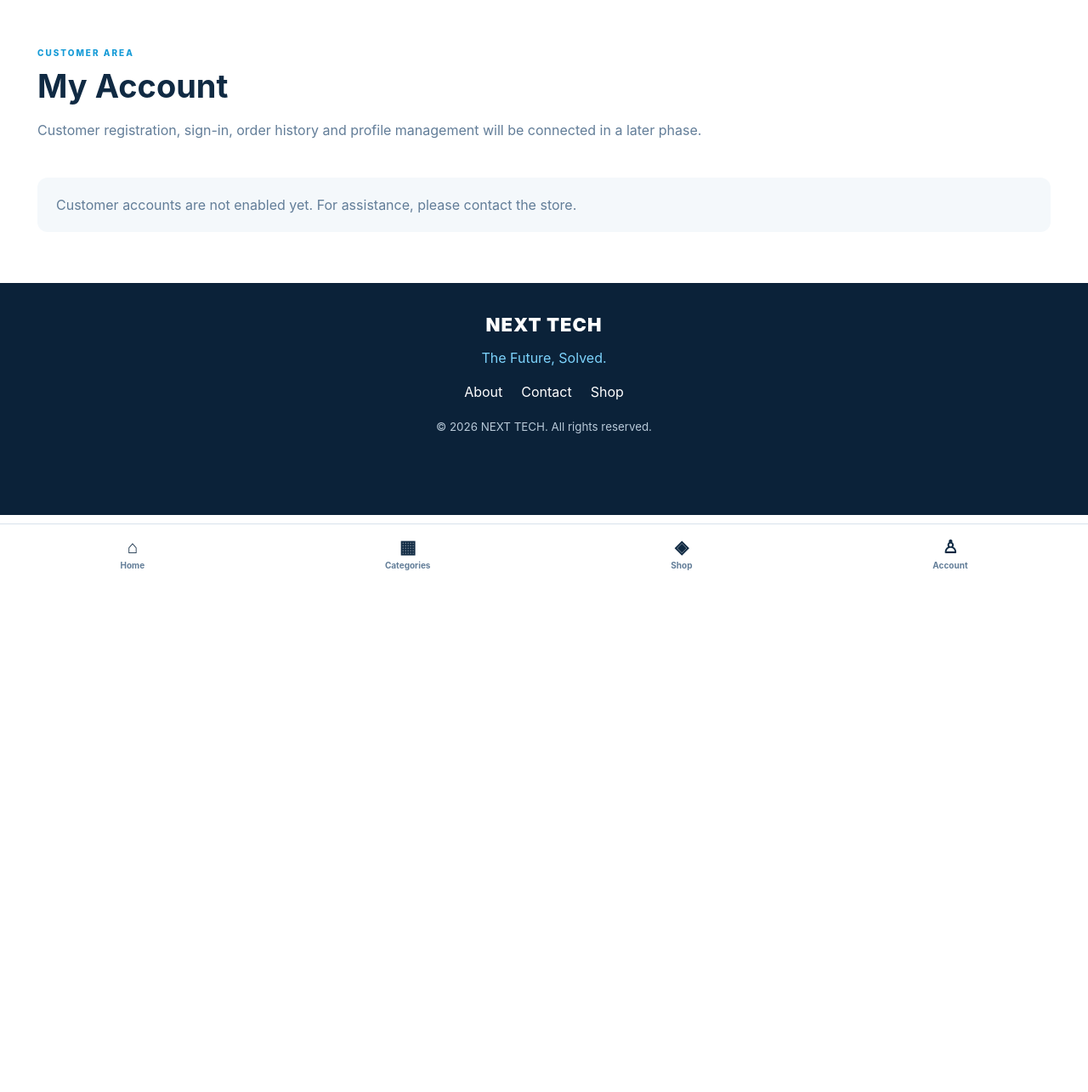
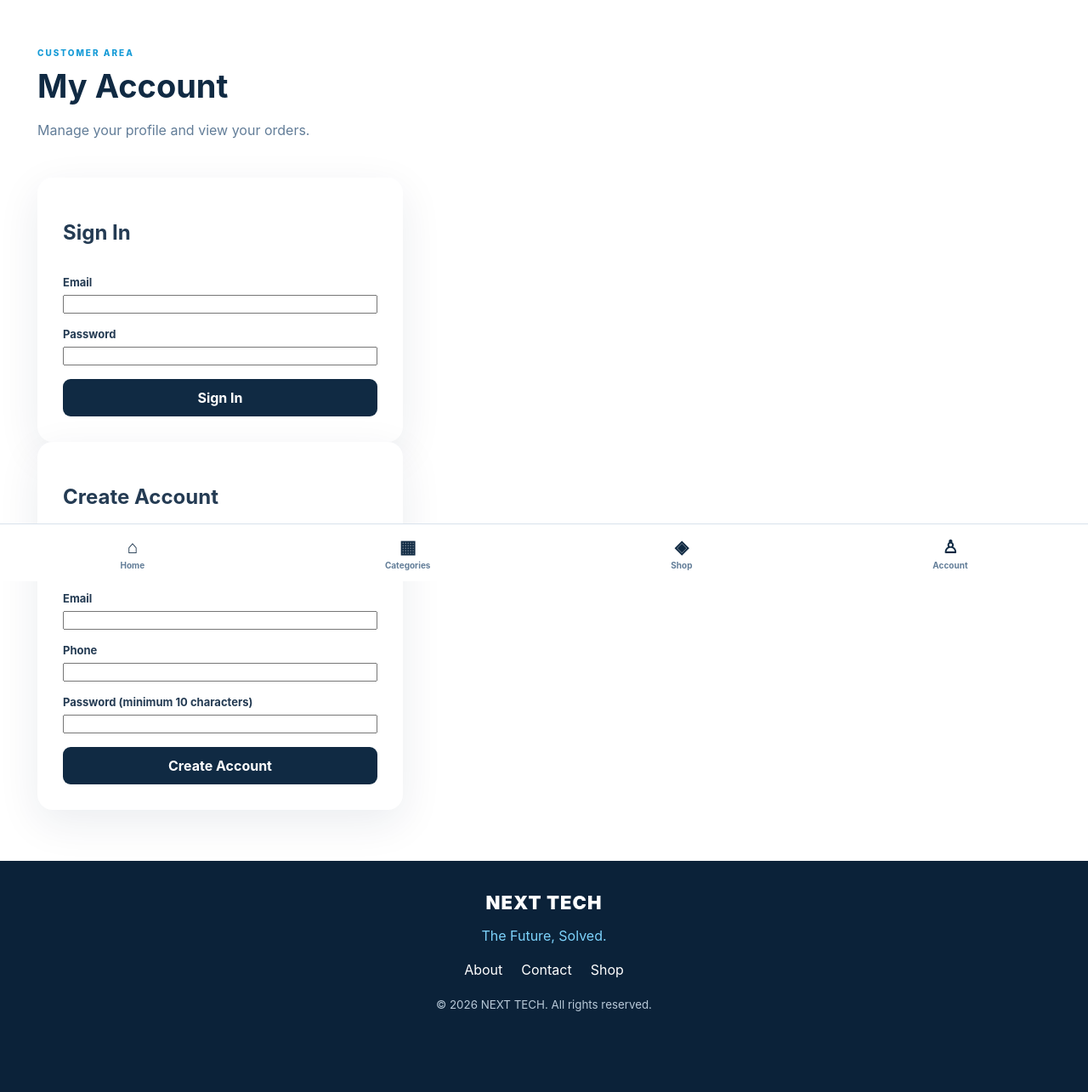
Before and after one commit to neorisexyz/next-tech-store, a PHP site: page /account.php in a window 1280 px wide. Shown: the part 116-1401 px from the top of the page at 85% size. Before the commit the page ends 787 px from the top, so only its background shows below. Run offline with PHP 8.4, Linux system fonts and the light colour scheme; data comes from the database, SQL or seed files in the repository; some libraries are stand-ins or nearby versions.

Commit message:
Implement customer registration login and order history

```diff
--- a/php-cpanel/account.php
+++ b/php-cpanel/account.php
@@ -1 +1,25 @@
-<?php require __DIR__.'/app/bootstrap.php';$pageTitle='Account — NEXT TECH';require __DIR__.'/includes/header.php';?><section class="page-intro"><span class="eyebrow">CUSTOMER AREA</span><h1>My Account</h1><p>Customer registration, sign-in, order history and profile management will be connected in a later phase.</p></section><div class="empty-state">Customer accounts are not enabled yet. For assistance, please contact the store.</div><?php require __DIR__.'/includes/footer.php';?>
+<?php
+require __DIR__.'/app/bootstrap.php';
+$error='';$success='';
+if($_SERVER['REQUEST_METHOD']==='POST'){csrf_check();$action=$_POST['action']??'';
+ if($action==='register'){
+  $name=trim($_POST['name']??'');$email=filter_var(trim($_POST['email']??''),FILTER_VALIDATE_EMAIL);$phone=trim($_POST['phone']??'');$pass=$_POST['password']??'';
+  if(!$name||!$email||strlen($pass)<10){$error='Name, valid email and a password of at least 10 characters are required.';}
+  else{try{$s=db()->prepare('INSERT INTO customers(name,email,phone,password_hash) VALUES(?,?,?,?)');$s->execute([$name,$email,$phone,password_hash($pass,PASSWORD_DEFAULT)]);session_regenerate_id(true);$_SESSION['customer_id']=(int)db()->lastInsertId();$_SESSION['customer_name']=$name;header('Location: '.url('account.php?welcome=1'));exit;}catch(PDOException $ex){$error=$ex->getCode()==='23000'?'This email is already registered.':'Registration could not be completed.';}}
+ }elseif($action==='login'){
+  $s=db()->prepare("SELECT id,name,password_hash FROM customers WHERE email=? AND status='active' LIMIT 1");$s->execute([trim($_POST['email']??'')]);$c=$s->fetch();
+  if($c&&password_verify($_POST['password']??'',$c['password_hash'])){session_regenerate_id(true);$_SESSION['customer_id']=(int)$c['id'];$_SESSION['customer_name']=$c['name'];header('Location: '.url('account.php'));exit;}$error='Email or password is incorrect.';
+ }
+}
+if(!empty($_GET['welcome']))$success='Your customer account has been created.';
+$pageTitle='My Account — NEXT TECH';require __DIR__.'/includes/header.php';
+?>
+<section class="page-intro"><span class="eyebrow">CUSTOMER AREA</span><h1>My Account</h1><p>Manage your profile and view your orders.</p></section>
+<?php if($error):?><p class="form-error"><?=e($error)?></p><?php endif;?><?php if($success):?><p class="success-message"><?=e($success)?></p><?php endif;?>
+<?php if(!empty($_SESSION['customer_id'])):$s=db()->prepare('SELECT id,order_number,total,status,created_at FROM orders WHERE customer_id=? ORDER BY id DESC LIMIT 20');$s->execute([$_SESSION['customer_id']]);$orders=$s->fetchAll();?>
+<div class="account-welcome"><h2>Hello, <?=e($_SESSION['customer_name']??'Customer')?>!</h2><p>You are signed in.</p><a class="btn btn-outline" href="<?=e(url('customer-logout.php'))?>">Sign Out</a></div>
+<section class="admin-panel" style="margin-top:20px"><h2>My Orders</h2><?php if($orders):?><div class="table-wrap"><table><thead><tr><th>Order</th><th>Date</th><th>Total</th><th>Status</th></tr></thead><tbody><?php foreach($orders as $o):?><tr><td><?=e($o['order_number'])?></td><td><?=e(date('d M Y',strtotime($o['created_at'])))?></td><td><?=money($o['total'])?></td><td><?=e(ucfirst(str_replace('_',' ',$o['status'])))?></td></tr><?php endforeach;?></tbody></table></div><?php else:?><p class="empty-state">You have not placed any orders yet.</p><?php endif;?></section>
+<?php else:?>
+<div class="account-columns"><form class="login-card" method="post"><h2>Sign In</h2><input type="hidden" name="csrf" value="<?=e(csrf_token())?>"><input type="hidden" name="action" value="login"><label>Email<input type="email" name="email" required autocomplete="email"></label><label>Password<input type="password" name="password" required autocomplete="current-password"></label><button class="btn btn-primary">Sign In</button></form>
+<form class="login-card" method="post"><h2>Create Account</h2><input type="hidden" name="csrf" value="<?=e(csrf_token())?>"><input type="hidden" name="action" value="register"><label>Full Name<input name="name" required autocomplete="name"></label><label>Email<input type="email" name="email" required autocomplete="email"></label><label>Phone<input name="phone" autocomplete="tel"></label><label>Password (minimum 10 characters)<input type="password" name="password" minlength="10" required autocomplete="new-password"></label><button class="btn btn-primary">Create Account</button></form></div>
+<?php endif;?><?php require __DIR__.'/includes/footer.php';?>
```
